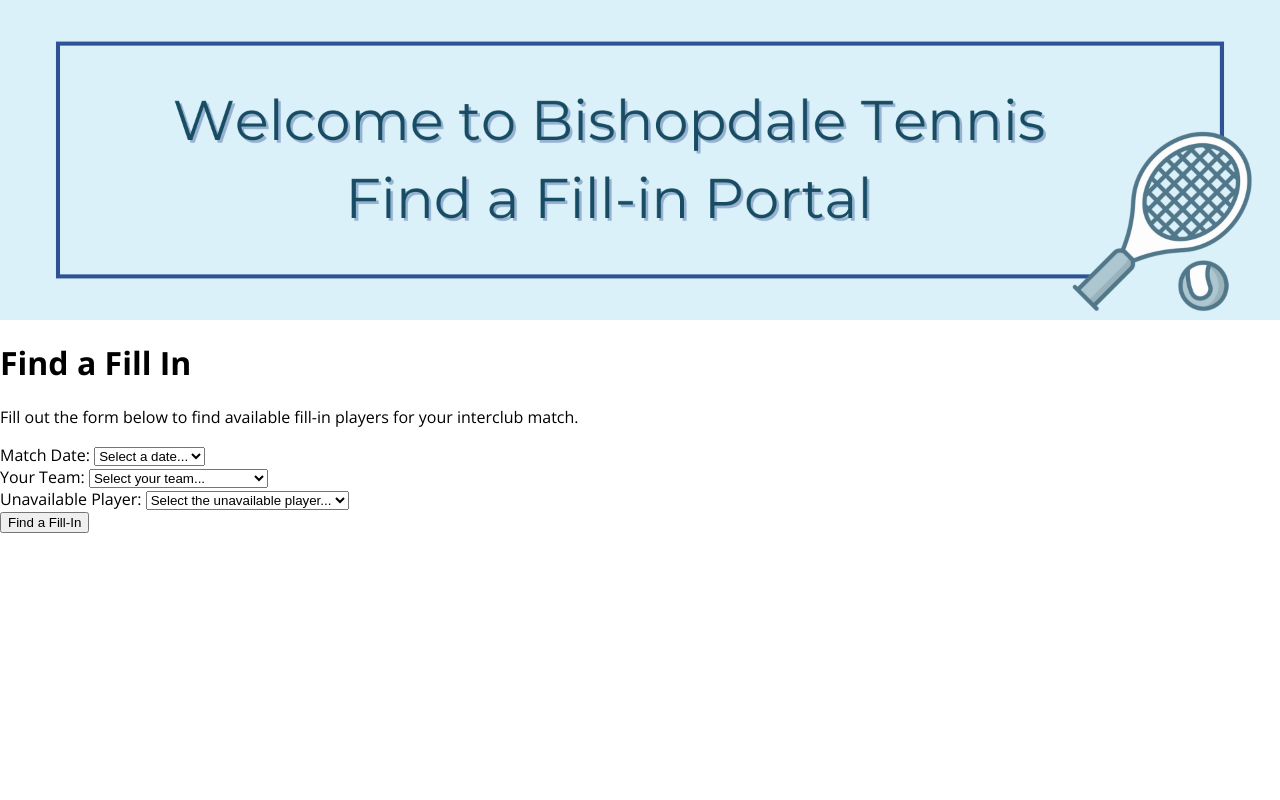
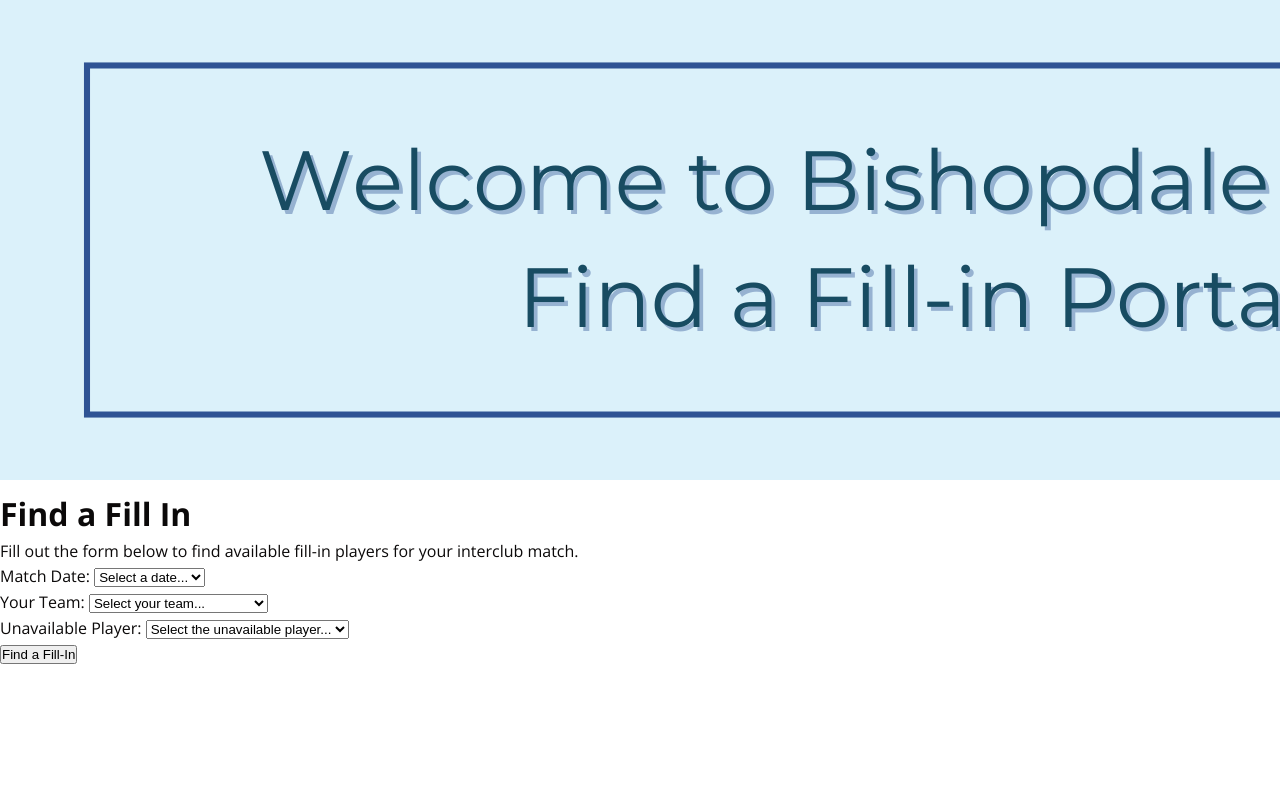
Before and after one commit to JWilliams-08/12DTP-Project, a Flask app: page / in a window 1280 px wide; the page is wider, and only the part inside the window is pictured. Run offline with Flask 3, Linux system fonts and the light colour scheme; data comes from the database, SQL or seed files in the repository; both versions use the stored data as it was after the commit.

Commit message:
completed cleanup of html pages and did global css and began header styles

```diff
--- a/static/css/style.css
+++ b/static/css/style.css
@@ -1,18 +1,20 @@
 /* Global Styles*/
-
-
-header img{
-    max-width: 100%;
-    height: auto;
-    display: block;
-}
-header {
-    background-color: #DBF1FA
+* {
+    margin: 0;
+    padding: 0;
+    box-sizing: border-box;
 }
 
 body {
-    font-family: 'Open Sans', sans-serif;
-    background-color: #FFFFFF;
-    margin: 0;
-    padding: 0;
+    font-family:'Open Sans', sans-serif;
+    background: #FFFFFF;
+    color: #0b0909;
+    line-height: 1.6;
+    min-height: 100vh;
+    display: grid;
+    grid-template-rows: auto 1fr auto;
+    grid-template-areas:
+    "header"
+    "main"
+    "footer";
 }
--- a/templates/500.html
+++ b/templates/500.html
@@ -4,8 +4,11 @@
     <meta charset="UTF-8">
     <meta name="viewport" content="width=device-width, initial-scale=1.0">
     <title>500 - Internal Server Error</title>
+    <link rel="stylesheet" href="/static/css/style.css">
 </head>
 <body>
-    <h1>500 - Internal Server Error</h1>
+    <div class="container error-page">
+        <h1>500 - Internal Server Error</h1>
+    </div>
 </body>
 </html>
```
Also changed, not shown: fill-ins.db.
